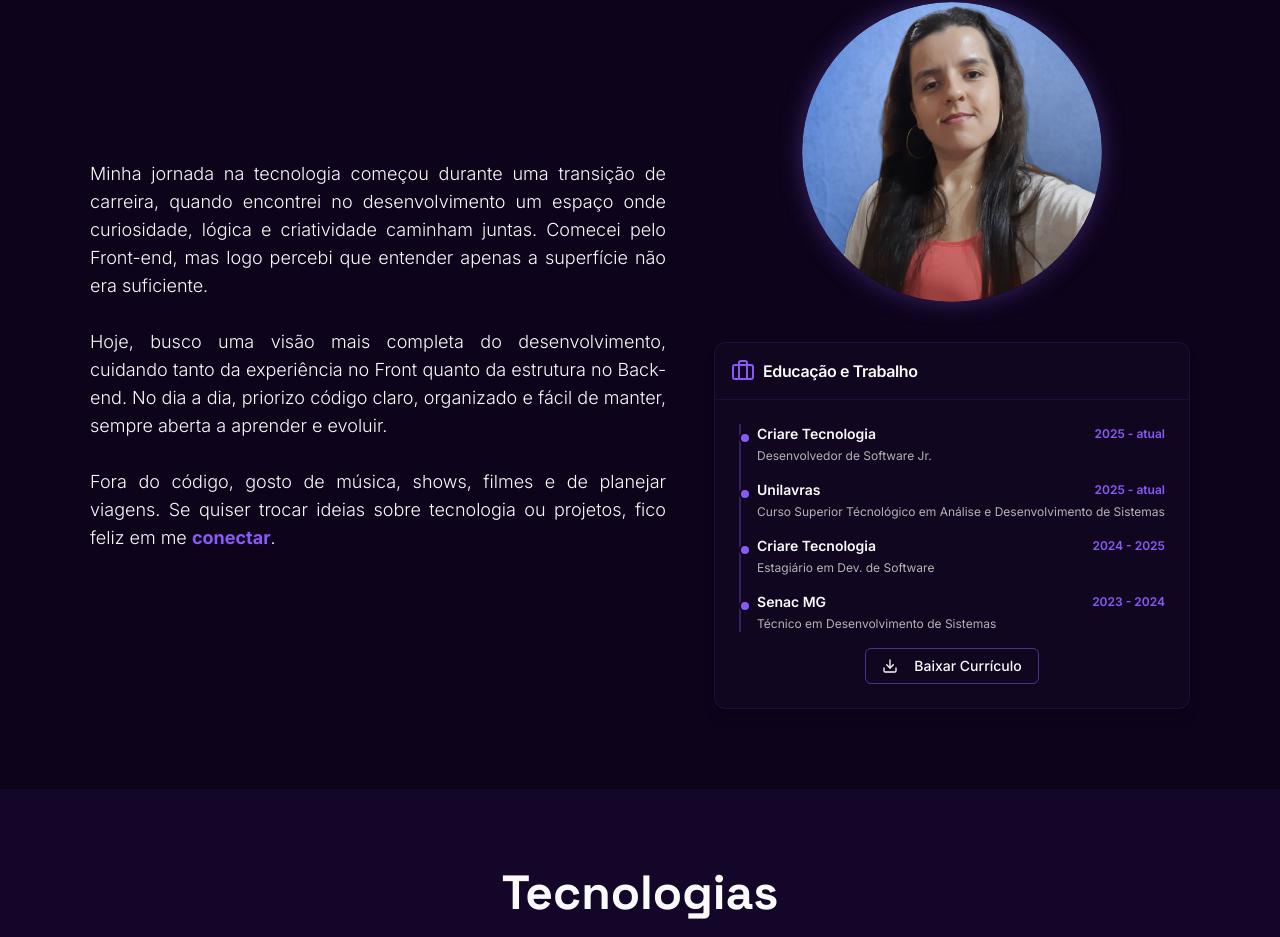
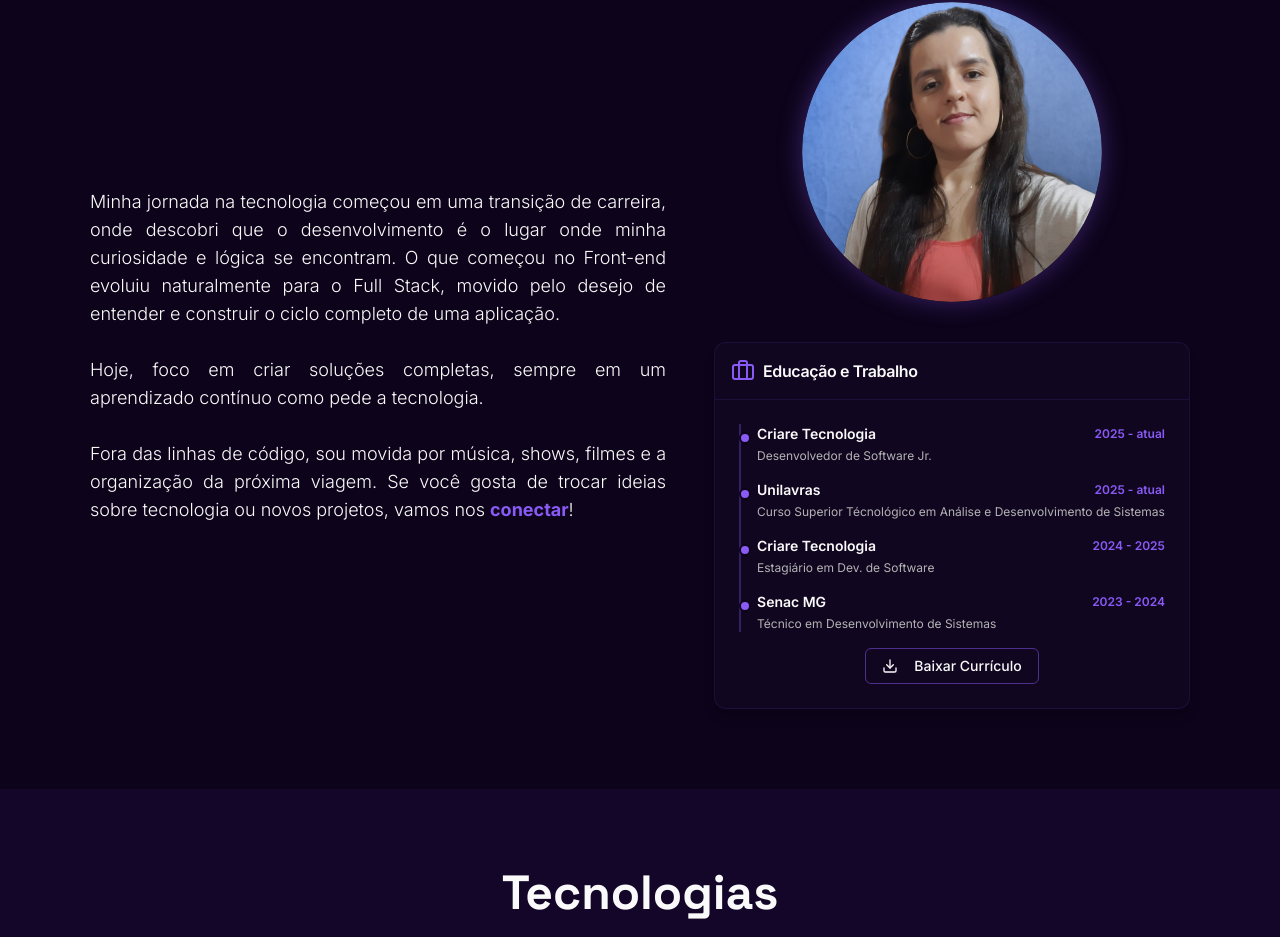
Before and after one commit to camilafbc/portfolio, a Next.js app: page / in a window 1280 px wide. Shown: the part 974-1911 px from the top of the page. Built offline with nearby package versions, Linux system fonts and the light colour scheme.

Commit message:
docs: atualiza descrição da seção sobre mim

```diff
--- a/src/components/sobre/Sobre.tsx
+++ b/src/components/sobre/Sobre.tsx
@@ -39,22 +39,21 @@ export const Sobre = () => {
           >
             <div className="flex-1 space-y-6 text-foreground ">
               <p className="text-justify text-base lg:text-lg leading-relaxed font-light max-w-xl mx-auto">
-                Minha jornada na tecnologia começou durante uma transição de
-                carreira, quando encontrei no desenvolvimento um espaço onde
-                curiosidade, lógica e criatividade caminham juntas. Comecei pelo
-                Front-end, mas logo percebi que entender apenas a superfície não
-                era suficiente.
+                Minha jornada na tecnologia começou em uma transição de
+                carreira, onde descobri que o desenvolvimento é o lugar onde
+                minha curiosidade e lógica se encontram. O que começou no
+                Front-end evoluiu naturalmente para o Full Stack, movido pelo
+                desejo de entender e construir o ciclo completo de uma
+                aplicação.
                 <br />
                 <br />
-                Hoje, busco uma visão mais completa do desenvolvimento, cuidando
-                tanto da experiência no Front quanto da estrutura no Back-end.
-                No dia a dia, priorizo código claro, organizado e fácil de
-                manter, sempre aberta a aprender e evoluir.
+                Hoje, foco em criar soluções completas, sempre em um aprendizado
+                contínuo como pede a tecnologia.
                 <br />
                 <br />
-                Fora do código, gosto de música, shows, filmes e de planejar
-                viagens. Se quiser trocar ideias sobre tecnologia ou projetos,
-                fico feliz em me{" "}
+                Fora das linhas de código, sou movida por música, shows, filmes
+                e a organização da próxima viagem. Se você gosta de trocar
+                ideias sobre tecnologia ou novos projetos, vamos nos{" "}
                 <Link
                   href={"#contact"}
                   onClick={(e) => handleScroll(e, "#contact")}
@@ -62,7 +61,7 @@ export const Sobre = () => {
                 >
                   conectar
                 </Link>
-                .
+                !
               </p>
             </div>
           </motion.div>
```
Also changed, not shown: public/projects/bewear-ecommerce.jpeg (renamed from public/projects/bewear-ecommerce2.jpeg).
